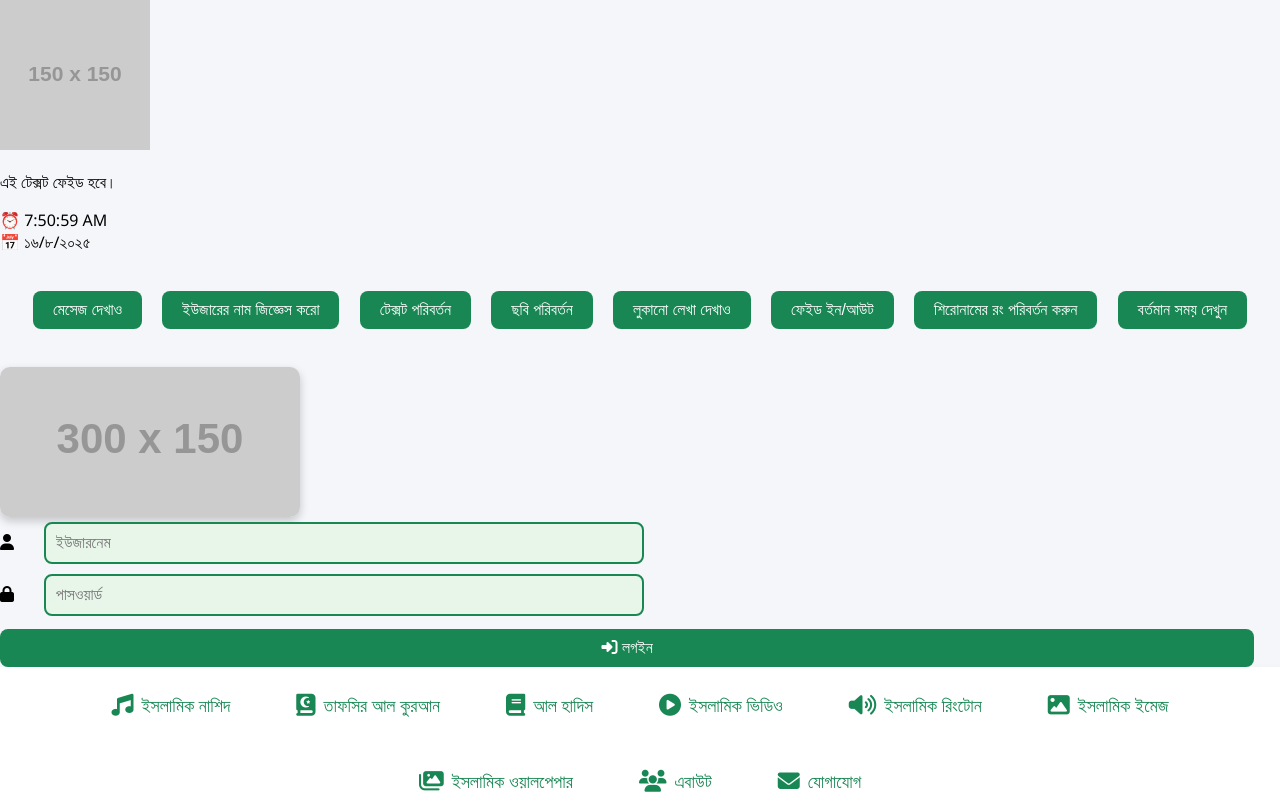
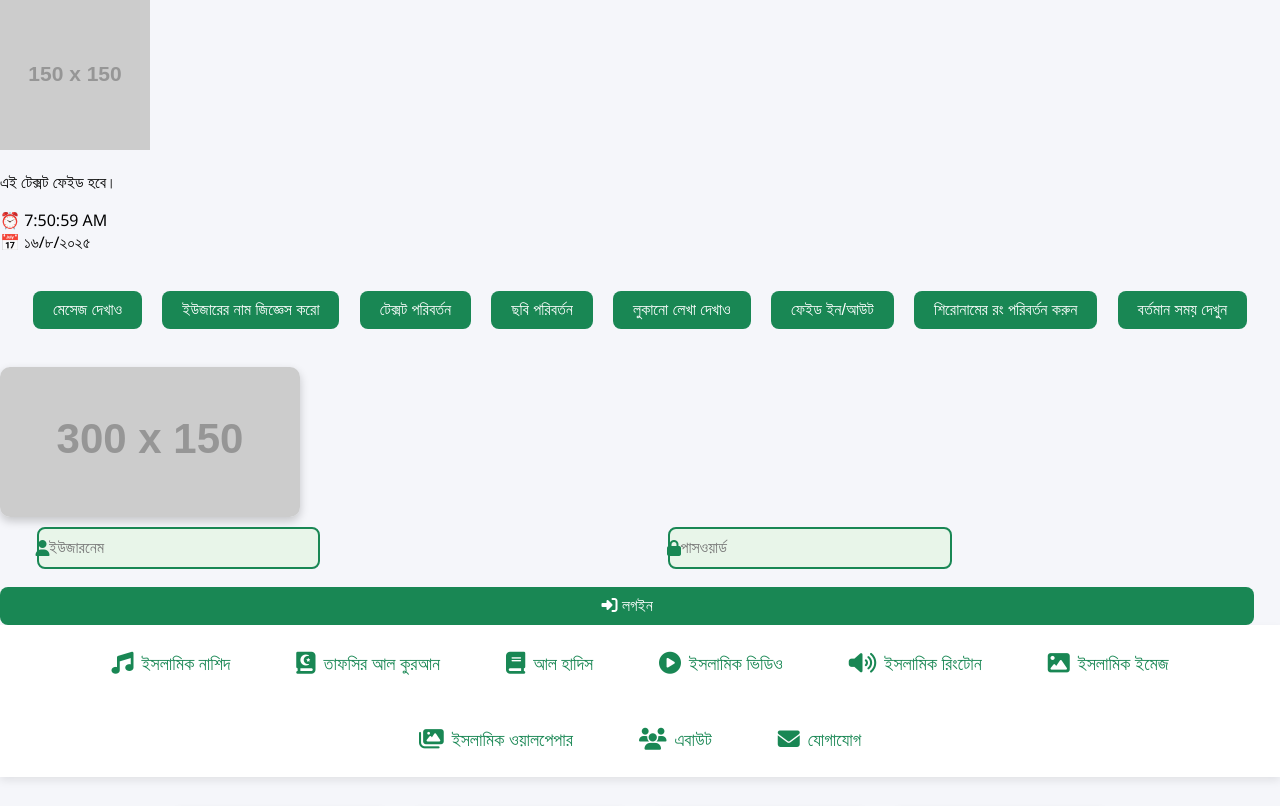
Before and after one commit to mdjahidskm/islamicworldbd, a plain HTML site: page index.html in a window 1280 px wide. Shown: the part 250-1056 px from the top of the page. Drawn offline with Linux system fonts and the light colour scheme; no server answers; placeholder pictures from the web are drawn by us.

Commit message:
Update style.css

```diff
--- a/style.css
+++ b/style.css
@@ -81,3 +81,22 @@ form[name="loginForm"] button {
 form[name="loginForm"] button:hover {
     background: #146c43;
 }
+.input-group {
+    position: relative;
+    width: 45%;
+    display: inline-block;
+    margin: 5px 2%;
+}
+
+.input-group i {
+    position: absolute;
+    top: 50%;
+    left: 10px;
+    transform: translateY(-50%);
+    color: #198754;
+}
+
+.input-group input {
+    padding-left: 35px; /* আইকনের জন্য স্পেস */
+    width: 100%;
+}
```
